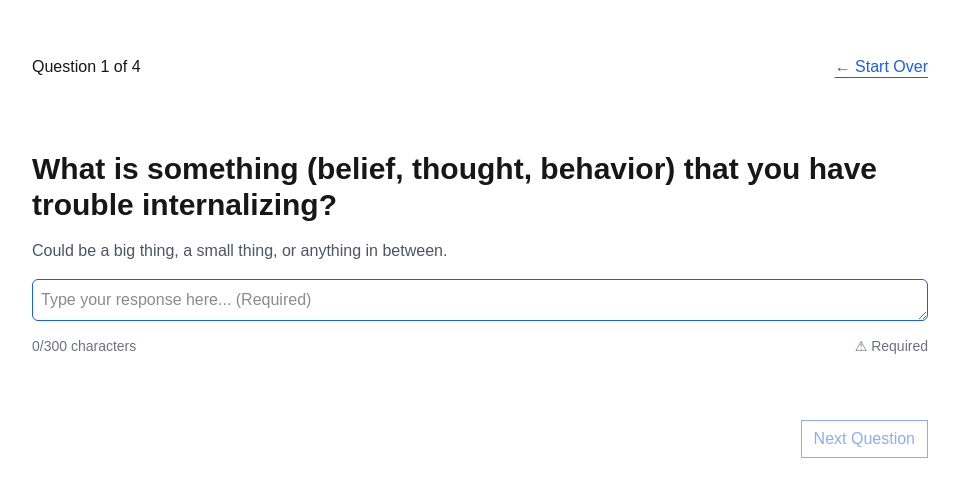
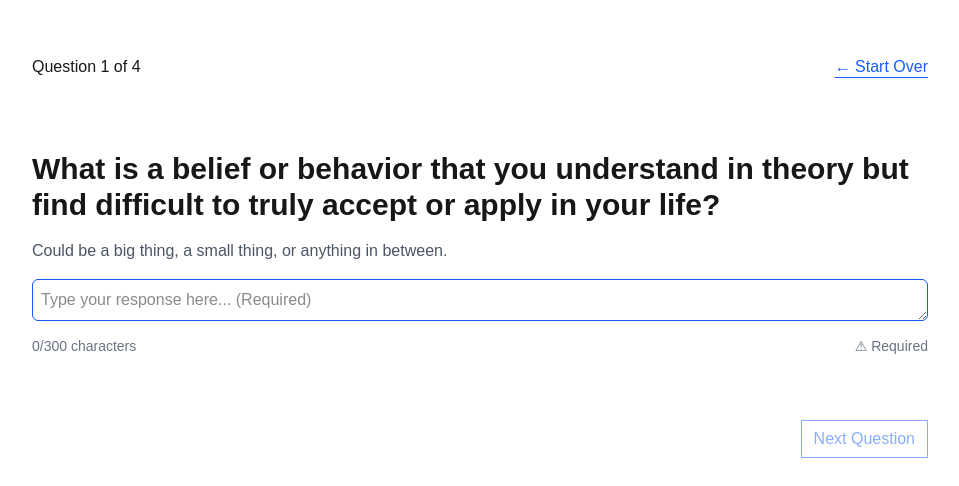
Before and after one commit to fernakr/hear-me-out, a Next.js app: page /questionnaire in a window 1280 px wide. Shown: the part 144-630 px from the top of the page, without its empty margins (160-1119 px from the left). Built offline with nearby package versions, Linux system fonts and the light colour scheme; a web font is replaced by a local one.

Commit message:
rephrase of question

```diff
--- a/src/components/Questionnaire.tsx
+++ b/src/components/Questionnaire.tsx
@@ -12,7 +12,7 @@ export default function Questionnaire() {
     const questions = [
         {
             id: 'internalize',
-            text: 'What is something (belief, thought, behavior) that you have trouble internalizing?',
+            text: 'What is a belief or behavior that you understand in theory but find difficult to truly accept or apply in your life?',
             subtext: 'Could be a big thing, a small thing, or anything in between.'
         },
         {
```
